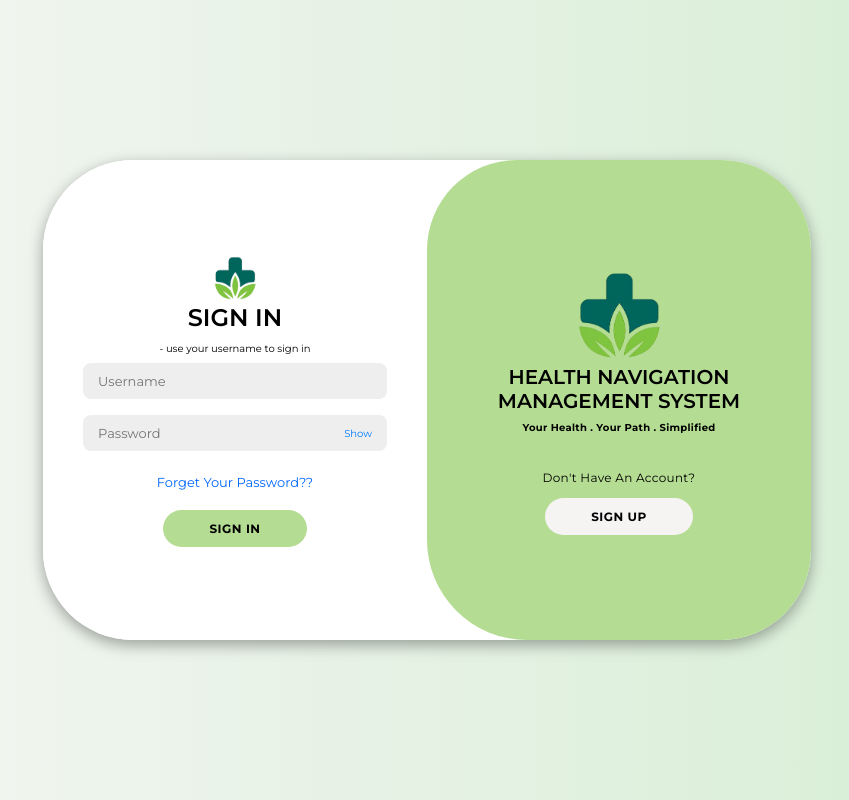
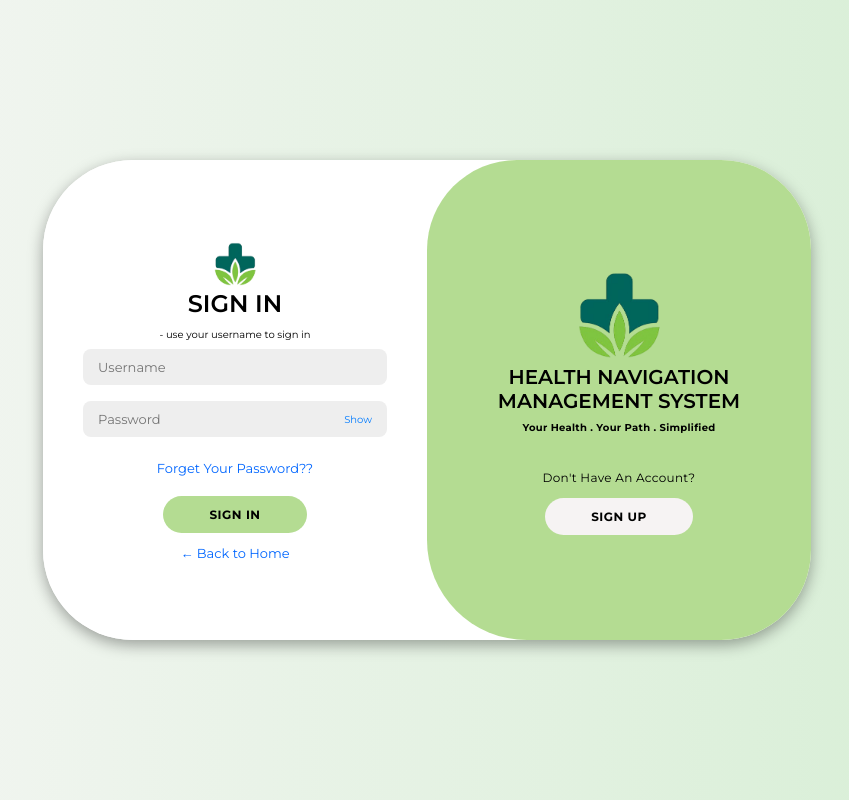
Before and after one commit to Farshe-Salman/Health_Navigation_and_Management_System-HNMS, a PHP site: page /view/signin_signup.php in a window 1280 px wide. Shown: the whole page, without its empty margins (213-1062 px from the left). Run offline with PHP 8.4, Linux system fonts and the light colour scheme.

Commit message:
modify sign-in sign-up view and css

```diff
--- a/assets/css/signin_signup.css
+++ b/assets/css/signin_signup.css
@@ -101,8 +101,18 @@ button.hidden{
   font-size: 12px;
   user-select: none;
 }
+/* LINK */
+ a {
+  display: inline-block;
+  margin-top: 12px;
+  font-size: 13px;
+  color: #0066ff;
+  text-decoration: none;
+}
 
-
+ a:hover {
+  color: #5885ce;
+}
 #img1{
     height: auto;
     width: 50px;
--- a/view/signin_signup.php
+++ b/view/signin_signup.php
@@ -47,8 +47,10 @@
           }
           ?>
         </div>
-        <button type="submit" name="signup" href="../view/signup_verification.php">Sign Up</button>
+        <button type="submit" name="signup">Sign Up</button>
+        <a href="../view/landingPage.php" id="backToHome">← Back to Home</a>
       </form>
+
     </div>
 
     <!-- Sign In -->
@@ -77,6 +79,7 @@
         </div>
         <a class="forgot-pass" href="../view/forgot_password.php">Forget Your Password??</a>
         <button type="submit" name="signin">Sign In</button>
+        <a href="../view/landingPage.php" id="backToHome">← Back to Home</a>
       </form>
     </div>
 
```
